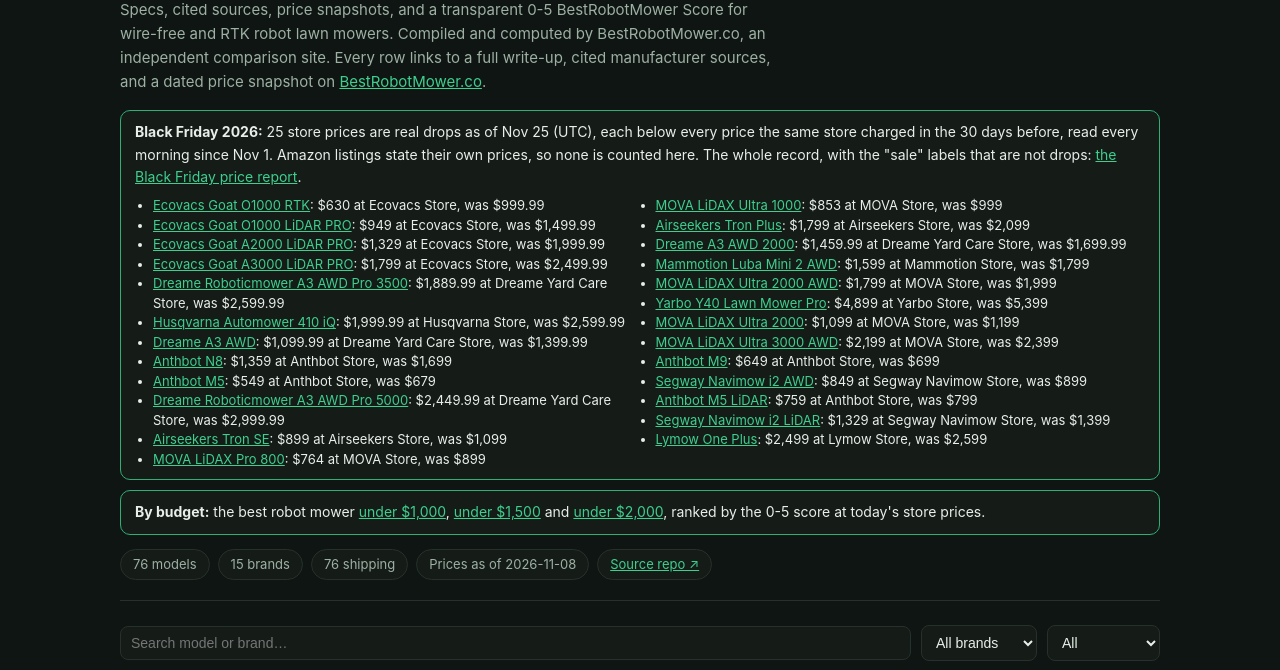
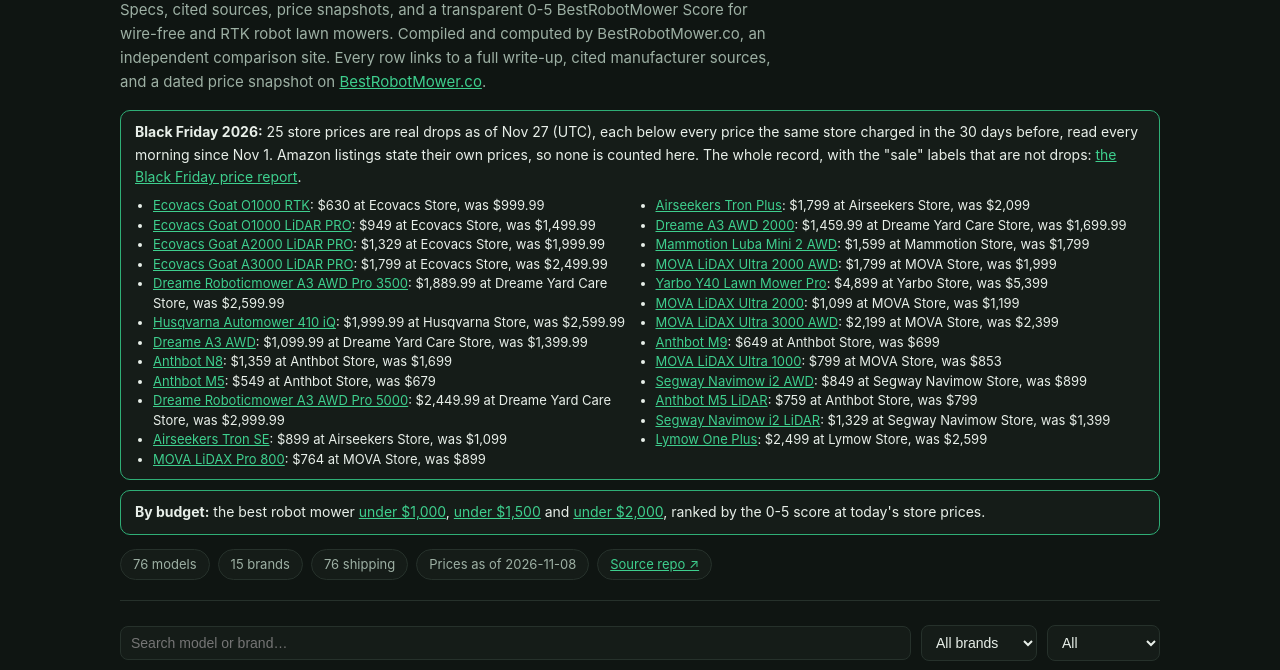
Before and after one commit to yumaheymans/robot-lawn-mower-specs, a plain HTML site: page docs/index.html in a window 1280 px wide. Shown: the part 109-779 px from the top of the page. Drawn offline with Linux system fonts and the light colour scheme; no server answers.

Commit message:
Black Friday 2026: the real price drops, re-read Nov 27 (UTC)

```diff
--- a/docs/index.html
+++ b/docs/index.html
@@ -69,7 +69,7 @@
   <h1>Robot Lawn Mower Specs &amp; Scores</h1>
   <p class="lead">Specs, cited sources, price snapshots, and a transparent 0-5 BestRobotMower Score for wire-free and RTK robot lawn mowers. Compiled and computed by BestRobotMower.co, an independent comparison site. Every row links to a full write-up, cited manufacturer sources, and a dated price snapshot on <a href="https://bestrobotmower.co/?utm_source=github&utm_medium=pages&utm_campaign=mower-dataset" rel="noopener">BestRobotMower.co</a>.</p>
   <div class="event" id="event-note" data-until="2026-12-03T23:59:59Z">
-  <p style="margin:0"><b>Black Friday 2026:</b> 25 store prices are real drops as of Nov 25 (UTC), each below every price the same store charged in the 30 days before, read every morning since Nov 1. Amazon listings state their own prices, so none is counted here. The whole record, with the "sale" labels that are not drops: <a href="https://bestrobotmower.co/deals/black-friday?utm_source=github&utm_medium=pages&utm_campaign=black-friday" rel="noopener">the Black Friday price report</a>.</p>
+  <p style="margin:0"><b>Black Friday 2026:</b> 25 store prices are real drops as of Nov 27 (UTC), each below every price the same store charged in the 30 days before, read every morning since Nov 1. Amazon listings state their own prices, so none is counted here. The whole record, with the "sale" labels that are not drops: <a href="https://bestrobotmower.co/deals/black-friday?utm_source=github&utm_medium=pages&utm_campaign=black-friday" rel="noopener">the Black Friday price report</a>.</p>
   <ul class="bf-drops" style="margin:8px 0 0;padding-left:18px;columns:2 300px;font-size:13px;line-height:1.5">
     <li><a href="https://bestrobotmower.co/mowers/ecovacs-goat-o1000-rtk?utm_source=github&utm_medium=pages&utm_campaign=black-friday" rel="noopener">Ecovacs Goat O1000 RTK</a>: $630 at Ecovacs Store, was $999.99</li>
     <li><a href="https://bestrobotmower.co/mowers/ecovacs-goat-o1000-lidar-pro?utm_source=github&utm_medium=pages&utm_campaign=black-friday" rel="noopener">Ecovacs Goat O1000 LiDAR PRO</a>: $949 at Ecovacs Store, was $1,499.99</li>
@@ -83,7 +83,6 @@
     <li><a href="https://bestrobotmower.co/mowers/dreame-roboticmower-a3-awd-pro-5000?utm_source=github&utm_medium=pages&utm_campaign=black-friday" rel="noopener">Dreame Roboticmower A3 AWD Pro 5000</a>: $2,449.99 at Dreame Yard Care Store, was $2,999.99</li>
     <li><a href="https://bestrobotmower.co/mowers/airseekers-tron-se?utm_source=github&utm_medium=pages&utm_campaign=black-friday" rel="noopener">Airseekers Tron SE</a>: $899 at Airseekers Store, was $1,099</li>
     <li><a href="https://bestrobotmower.co/mowers/mova-lidax-pro-800?utm_source=github&utm_medium=pages&utm_campaign=black-friday" rel="noopener">MOVA LiDAX Pro 800</a>: $764 at MOVA Store, was $899</li>
-    <li><a href="https://bestrobotmower.co/mowers/mova-lidax-ultra-1000?utm_source=github&utm_medium=pages&utm_campaign=black-friday" rel="noopener">MOVA LiDAX Ultra 1000</a>: $853 at MOVA Store, was $999</li>
     <li><a href="https://bestrobotmower.co/mowers/airseekers-tron-plus?utm_source=github&utm_medium=pages&utm_campaign=black-friday" rel="noopener">Airseekers Tron Plus</a>: $1,799 at Airseekers Store, was $2,099</li>
     <li><a href="https://bestrobotmower.co/mowers/dreame-a3-awd-2000?utm_source=github&utm_medium=pages&utm_campaign=black-friday" rel="noopener">Dreame A3 AWD 2000</a>: $1,459.99 at Dreame Yard Care Store, was $1,699.99</li>
     <li><a href="https://bestrobotmower.co/mowers/mammotion-luba-mini-2-awd?utm_source=github&utm_medium=pages&utm_campaign=black-friday" rel="noopener">Mammotion Luba Mini 2 AWD</a>: $1,599 at Mammotion Store, was $1,799</li>
@@ -92,6 +91,7 @@
     <li><a href="https://bestrobotmower.co/mowers/mova-lidax-ultra-2000?utm_source=github&utm_medium=pages&utm_campaign=black-friday" rel="noopener">MOVA LiDAX Ultra 2000</a>: $1,099 at MOVA Store, was $1,199</li>
     <li><a href="https://bestrobotmower.co/mowers/mova-lidax-ultra-3000-awd?utm_source=github&utm_medium=pages&utm_campaign=black-friday" rel="noopener">MOVA LiDAX Ultra 3000 AWD</a>: $2,199 at MOVA Store, was $2,399</li>
     <li><a href="https://bestrobotmower.co/mowers/anthbot-m9?utm_source=github&utm_medium=pages&utm_campaign=black-friday" rel="noopener">Anthbot M9</a>: $649 at Anthbot Store, was $699</li>
+    <li><a href="https://bestrobotmower.co/mowers/mova-lidax-ultra-1000?utm_source=github&utm_medium=pages&utm_campaign=black-friday" rel="noopener">MOVA LiDAX Ultra 1000</a>: $799 at MOVA Store, was $853</li>
     <li><a href="https://bestrobotmower.co/mowers/segway-navimow-i2-awd?utm_source=github&utm_medium=pages&utm_campaign=black-friday" rel="noopener">Segway Navimow i2 AWD</a>: $849 at Segway Navimow Store, was $899</li>
     <li><a href="https://bestrobotmower.co/mowers/anthbot-m5-lidar?utm_source=github&utm_medium=pages&utm_campaign=black-friday" rel="noopener">Anthbot M5 LiDAR</a>: $759 at Anthbot Store, was $799</li>
     <li><a href="https://bestrobotmower.co/mowers/segway-navimow-i2-lidar?utm_source=github&utm_medium=pages&utm_campaign=black-friday" rel="noopener">Segway Navimow i2 LiDAR</a>: $1,329 at Segway Navimow Store, was $1,399</li>
```
Also changed, not shown: 1 other file.
